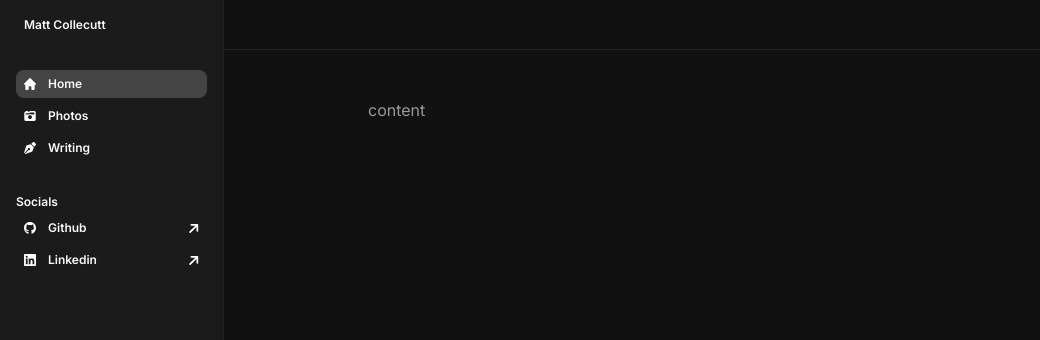
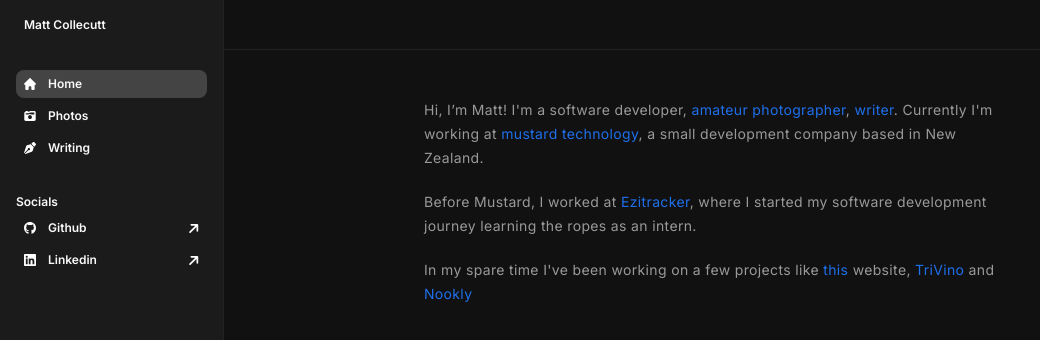
Before and after one commit to mattcollie/mattcollecutt.com, a SvelteKit app in the folder web/: page / in a window 1280 px wide. Shown: the top 340 px of the page, without its empty margins (0-1040 px from the left). Built offline with nearby package versions, Linux system fonts and the light colour scheme; no server answers.

Commit message:
adding current works

```diff
--- a/web/src/app.css
+++ b/web/src/app.css
@@ -30,8 +30,7 @@ h1, h2, h3, h4, h5, h6 {
 
 p {
     @apply
-    text-sm lg:text-sm
-    font-serif
+        font-serif
 }
 
 button {
--- a/web/src/routes/+page.svelte
+++ b/web/src/routes/+page.svelte
@@ -1,6 +1,15 @@
 <script>
     import Banner from "$lib/components/Banner.svelte";
 </script>
+
+<style>
+    a {
+        @apply
+            text-[#1F6FEB]
+            hover:underline
+        ;
+    }
+</style>
 
 <svelte:head>
     <title>Matt Collecutt</title>
@@ -10,6 +19,24 @@
 
 <Banner></Banner>
 
-<div class="mx-auto w-full max-w-3xl py-12">
-    content
+<div class="mx-auto w-full py-12 max-w-prose">
+    <article class="flex flex-col gap-5 text-sm font-light leading-6 tracking-wide max-w-prose">
+        <p>
+            Hi, I’m Matt! I'm a software developer, <a href="/photos">amateur photographer</a>,
+            <a href="/writing">writer</a>. Currently I'm working at
+            <a href="http://www.mustard.co.nz/" target="_blank">mustard technology</a>, a small development company
+            based in New Zealand.
+        </p>
+
+        <p>
+            Before Mustard, I worked at <a href="https://www.theaccessgroup.com/">Ezitracker</a>, where I started my
+            software development journey learning the ropes as an intern.
+        </p>
+
+        <p>
+            In my spare time I've been working on a few projects like <a href="https://mattcollecutt.co.nz">this</a>
+            website, <a href="https://trivino.xyz" target="_blank">TriVino</a> and
+            <a href="https://nookly.co.nz" target="_blank">Nookly</a>
+        </p>
+    </article>
 </div>
```
